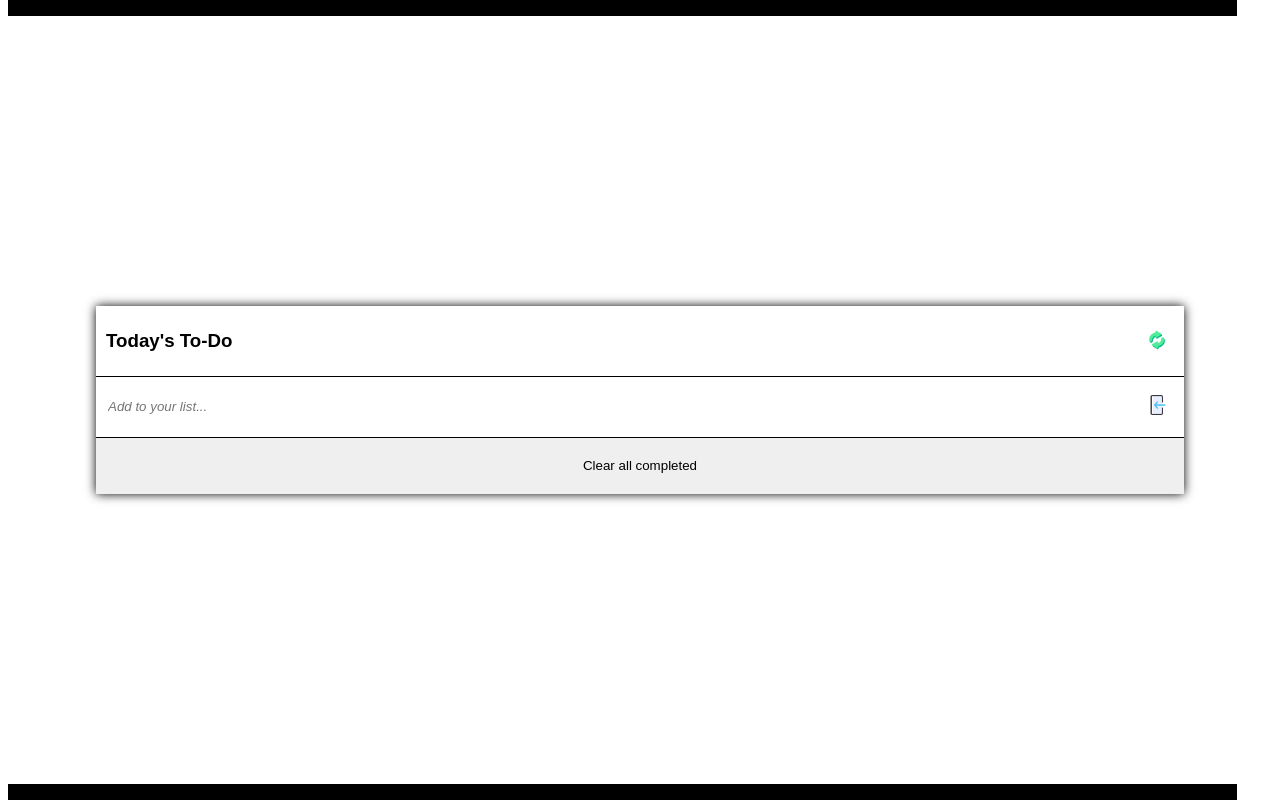
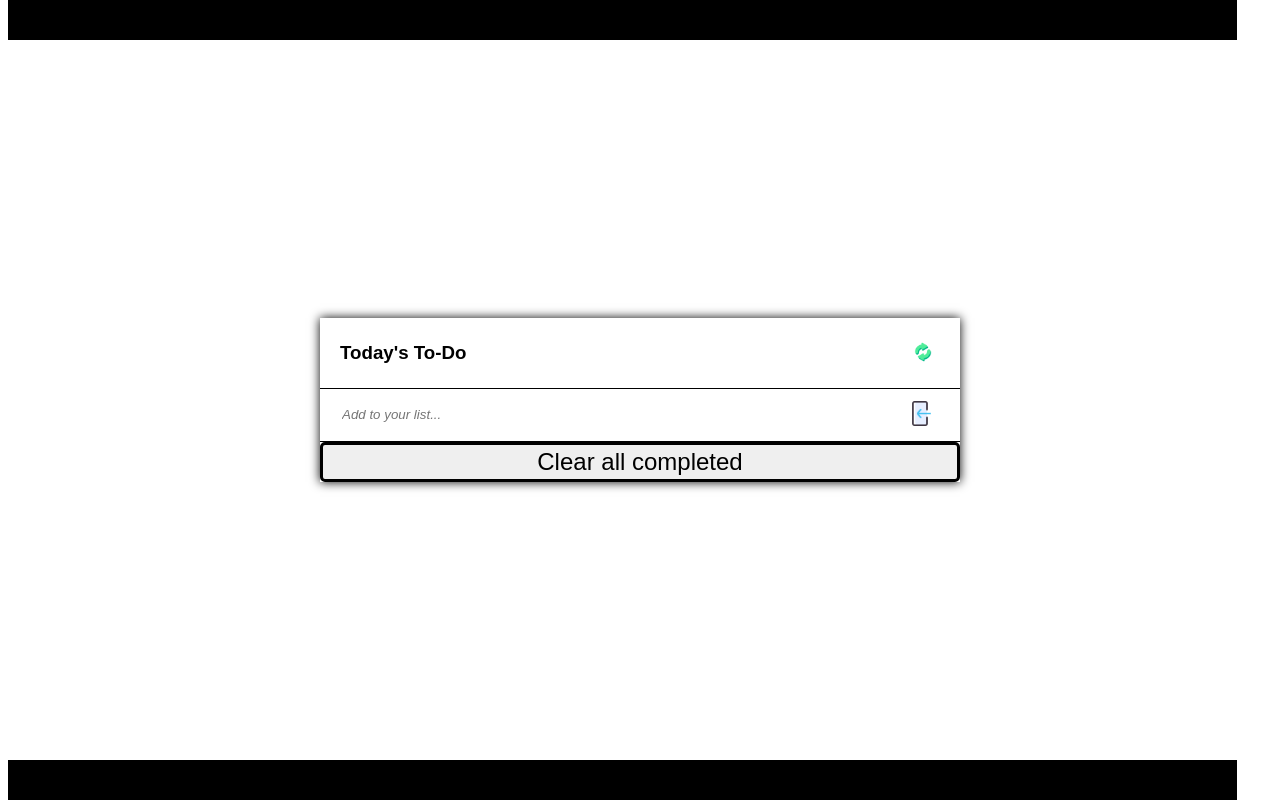
Before and after one commit to Haywayaheadshot/to-do-list-with-webpack-es6, a website built with webpack: page src/index.html in a window 1280 px wide. Built offline with nearby package versions, Linux system fonts and the light colour scheme.

Commit message:
Add styles for desktop version

```diff
--- a/src/style.css
+++ b/src/style.css
@@ -120,12 +120,15 @@ body {
   height: 7vh;
   border-radius: 0;
   border: none;
+  font-family: 'Exo 2', sans-serif;
+  font-size: 1.2rem;
+  border: 3px solid #000;
+  border-radius: 5px;
 }
 
 .to-do-list-ul {
   margin: 0;
   list-style: none;
-
   /* display: none; */
 }
 
@@ -169,3 +172,63 @@ body {
   display: none;
   font-family: 'Exo 2', sans-serif;
 }
+
+@media screen and (min-width: 768px) {
+  .nav,
+  .footer {
+    height: 5vh;
+  }
+
+  .list-form-div {
+    margin-top: 5vh;
+    height: 90vh;
+  }
+
+  .list-form-div-child {
+    width: 50vw;
+  }
+
+  .list-header {
+    padding: 5px 20px;
+  }
+
+  .form {
+    padding: 5px 20px;
+  }
+
+  .task-input {
+    height: 5vh;
+    width: 70%;
+  }
+
+  .enter-img {
+    width: 25px;
+  }
+
+  .clear-completed {
+    height: 5vh;
+    font-size: 1.5rem;
+  }
+
+  .edit-image,
+  .delete-image {
+    width: 25px;
+  }
+
+  .edit-button,
+  .delete-button {
+    padding: 5px 5px;
+  }
+
+  .footer-buttons {
+    display: flex;
+    justify-content: space-between;
+    align-items: center;
+    padding: 0 20px;
+    display: none;
+  }
+
+  .footer-buttons p {
+    font-family: 'Exo 2', sans-serif;
+  }
+}
```
